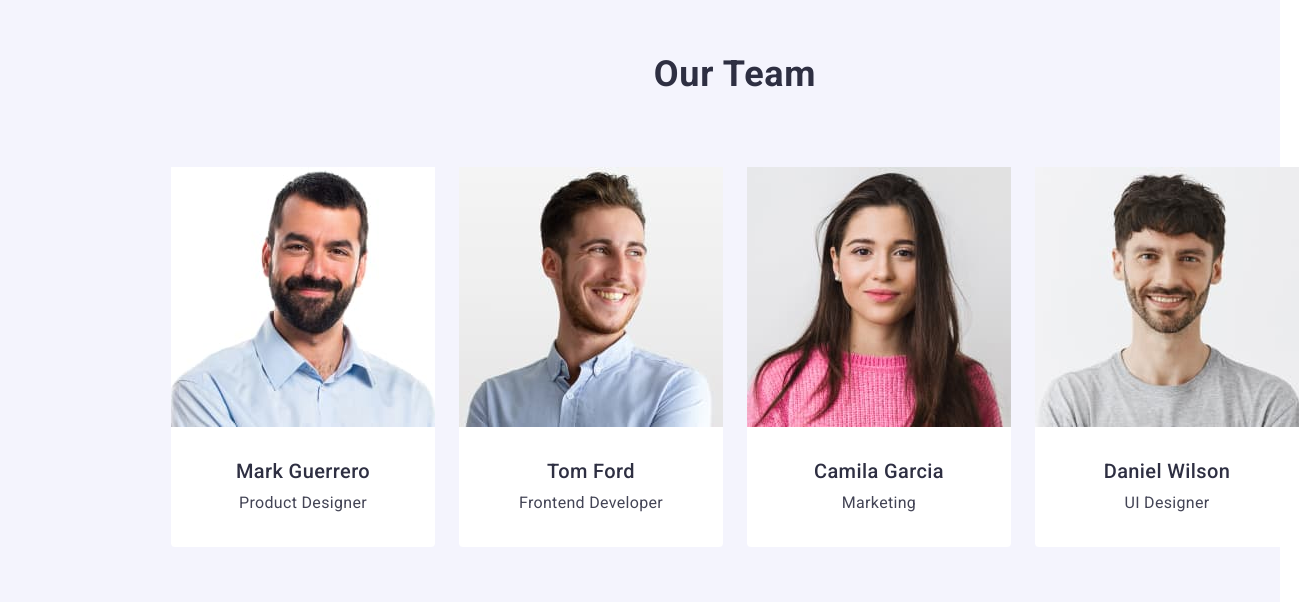
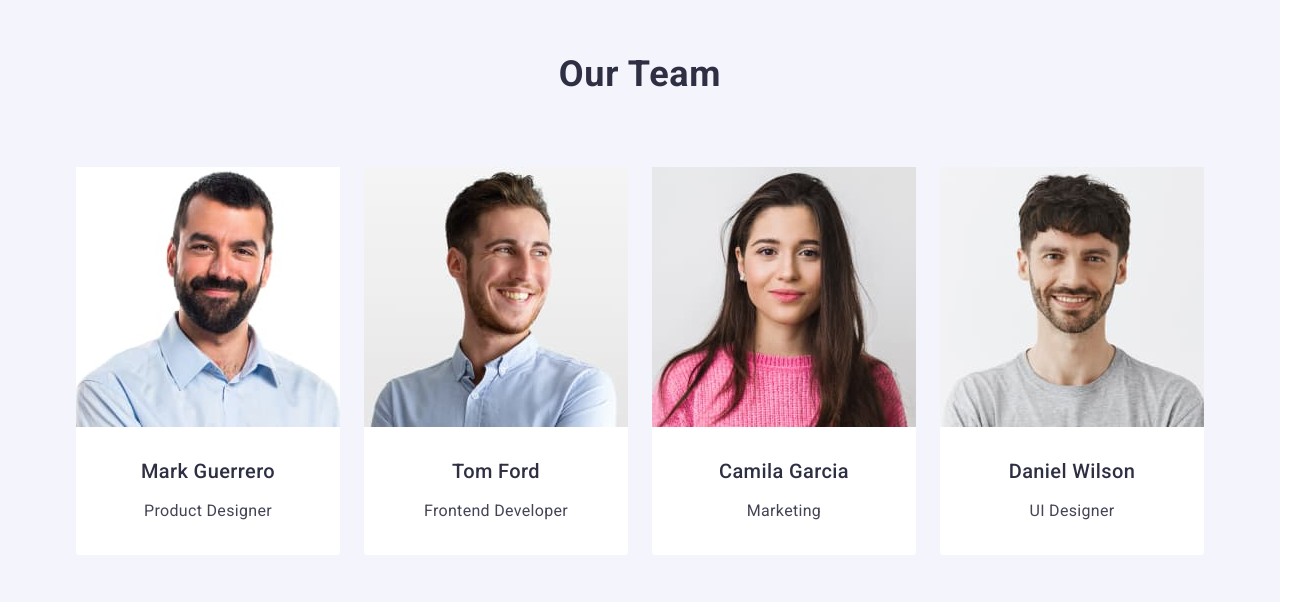
Before and after one commit to Kreal11/goit-homework-03, a plain HTML site: page index.html in a window 1280 px wide. Shown: the part 1878-2480 px from the top of the page, 1314 px wide, since content can reach past the window. Drawn offline with nearby package versions, Linux system fonts and the light colour scheme.

Commit message:
goit-homework-03

```diff
--- a/css/styles.css
+++ b/css/styles.css
@@ -364,7 +364,7 @@ body {
 
 .team-members {
   background-color: var(--cloud-color);
-  padding: 0px 156px 0px 156px;
+  padding: 120px 0;
 }
 
 .team-members-header {
@@ -385,6 +385,7 @@ body {
 .member-item {
   background-color: var(--white-color);
   border-radius: 0px 0px 4px 4px;
+  width: calc((100% - 72px) / 4);
 }
 
 .member {
@@ -413,10 +414,6 @@ body {
   letter-spacing: 0.32px;
 }
 
-.container-members {
-  padding: 120px 0px;
-}
-
 .list-members {
   display: flex;
   justify-content: center;
@@ -429,7 +426,11 @@ body {
   justify-content: center;
   align-items: center;
   gap: 8px;
-  margin: 32px 0px;
+  padding: 32px 0;
+}
+
+.member {
+  margin-bottom: 8px;
 }
 
 /* Body of portfolio  */
```
